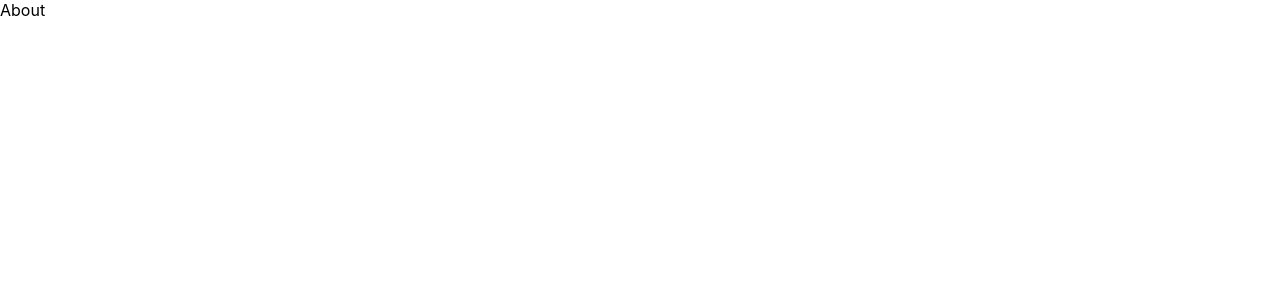
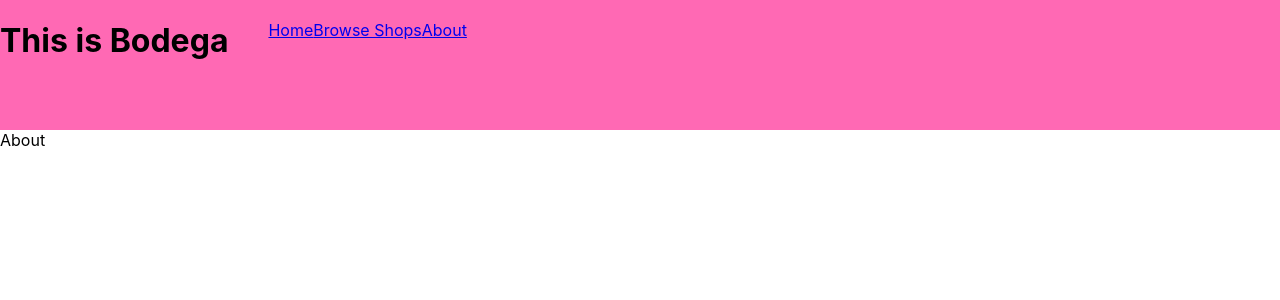
Before and after one commit to southwatertribe/thebodegateam, a React (Create React App) app in the folder client/: page /about in a window 1280 px wide. Shown: the top 300 px of the page. Built offline with nearby package versions, Linux system fonts and the light colour scheme.

Commit message:
beginning front end router

```diff
--- a/client/package.json
+++ b/client/package.json
@@ -10,6 +10,7 @@
     "react-dom": "^18.2.0",
     "react-router-dom": "^6.4.3",
     "react-scripts": "5.0.1",
+    "sass": "^1.55.0",
     "web-vitals": "^2.1.4"
   },
   "scripts": {
--- a/client/src/App.js
+++ b/client/src/App.js
@@ -7,6 +7,7 @@ import './App.css';
 import Browser from "./pages/Browser";
 import Welcome from "./pages/Welcome";
 import About from "./pages/About";
+import Header from "./components/header/Header";
 
 function App() {
   // const [data, setData] = React.useState(null);
@@ -18,11 +19,14 @@ function App() {
   // }, []);
 
   return (
-    <Routes>
-      <Route path="/" element={<Welcome/>} />
-      <Route path="/browser" element={<Browser/>} />
-      <Route path="/about" element={<About/>}/>
-    </Routes>
+    <>
+      <Header/>
+      <Routes>
+        <Route path="/" element={<Welcome/>} /> {}
+        <Route path="/browser" element={<Browser/>} />
+        <Route path="/about" element={<About/>}/>
+      </Routes>
+    </>
   );
 }
 
--- a/client/src/components/header/Header.js
+++ b/client/src/components/header/Header.js
@@ -1,10 +1,18 @@
 import React from 'react'
+import {Link} from 'react-router-dom'
+import styles from './Header.module.css'
 
 function Header() {
   return (
-    <nav className='nav-main'>
+  <div className={styles.navdiv}>
+
       <h1>This is Bodega</h1>
-    </nav>
+      <ul className={styles.navul}>
+        <li><Link to="/">Home</Link></li>
+        <li><Link to="/browser">Browse Shops</Link></li>
+        <li><Link to="/about">About</Link></li>
+      </ul>
+  </div>
   )
 }
 
--- /dev/null
+++ b/client/src/components/header/Header.module.css
@@ -0,0 +1,17 @@
+.navdiv {
+    display: flex;
+    background-color: hotpink;
+
+    height: 130px;
+    align-items: stretch;
+}
+
+
+
+.navul {
+    display: flex;
+    list-style: none;
+    line-height: 180%;
+    text-decoration: none;
+    list-style: none;
+}
```
Also changed, not shown: client/src/components/header/Header.css (deleted), 1 other file (tests, documents, lock files or other folders).
